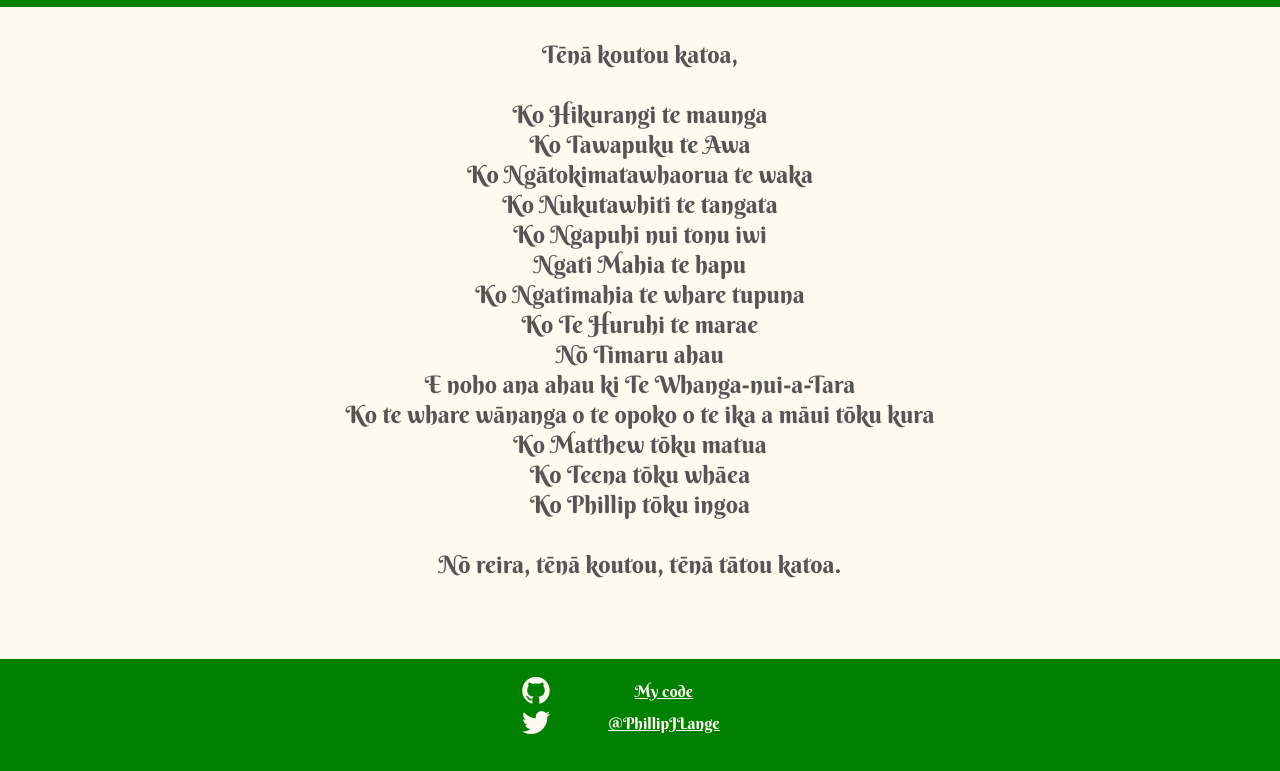
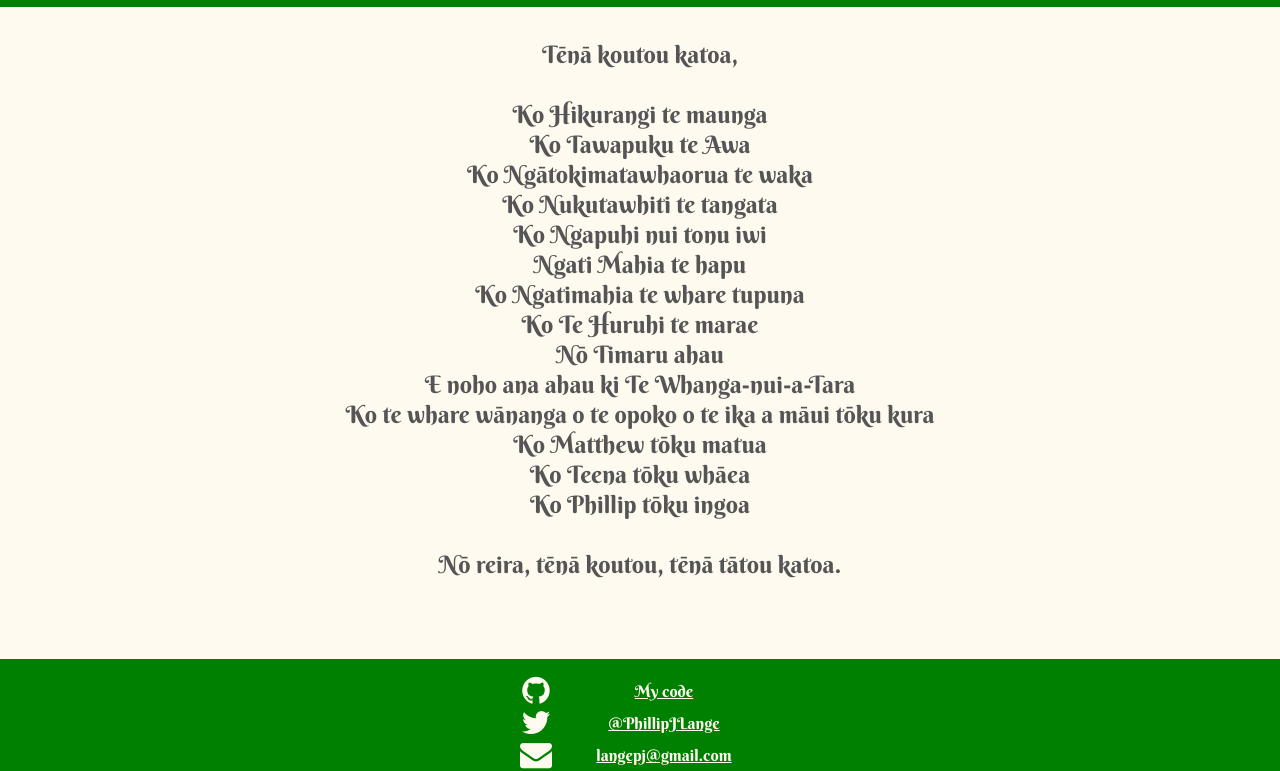
Before and after one commit to Langepj/Home, a plain HTML site: page mihimihi.html in a window 1280 px wide. Shown: the part 149-920 px from the top of the page. Before the commit the page ends 888 px from the top, so only its background shows below. Drawn offline with Linux system fonts and the light colour scheme.

Commit message:
Fixed Social links

```diff
--- a/mihimihi.html
+++ b/mihimihi.html
@@ -50,6 +50,7 @@
             <ul class="social">
                     <li><a rel="github" href="http://github.com/langepj">My code</a></li>
                     <li><a rel="twitter" href="http://twitter.com/PhillipJLange">@PhillipJLange</a></li>
+                    <li><a rel="mail" href="mailto:langepj@gmail.com">langepj@gmail.com</a></li>
                   </ul>
     </footer>
 </body>
```
